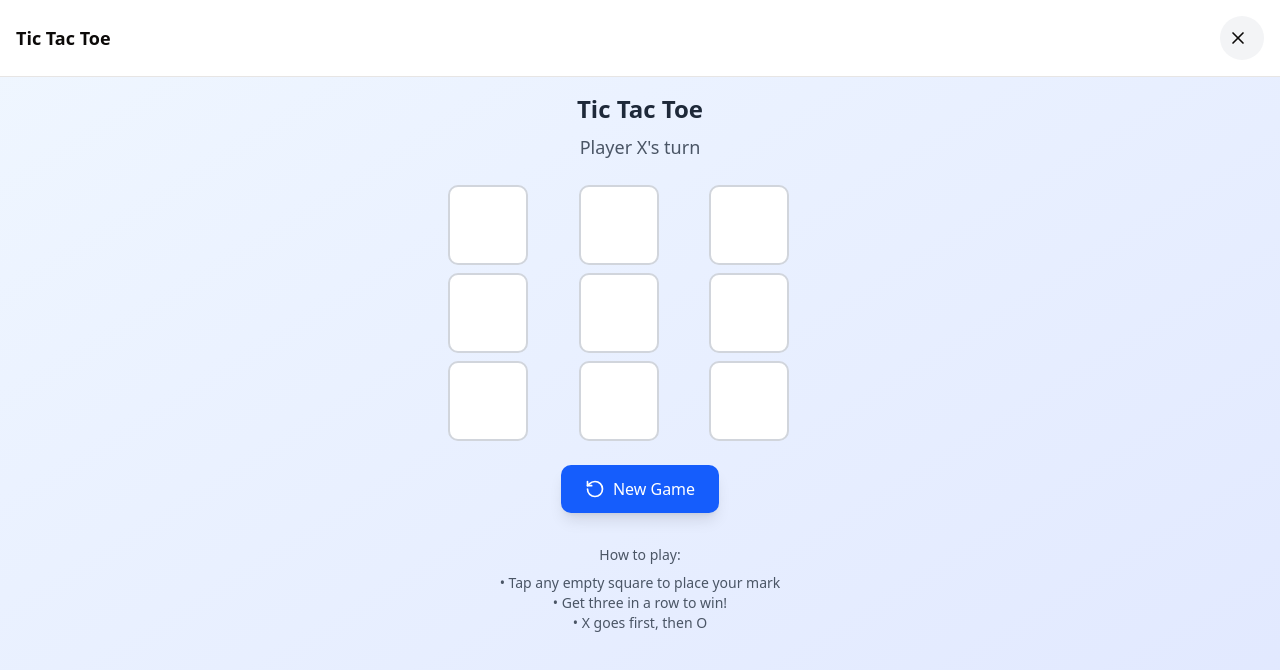
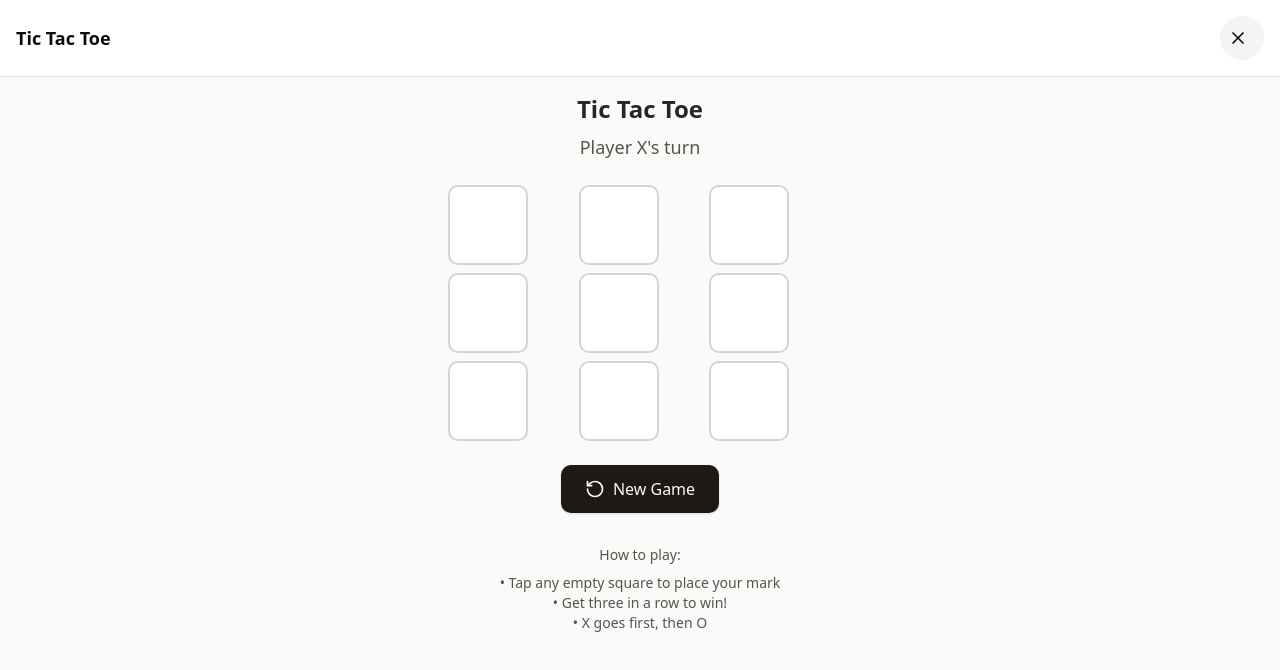
Before and after one commit to aaronang/cursor-mobile, a React (Vite) app: page / in a window 1280 px wide. Both pictures are taken after a click on the button "Tic Tac Toe". Shown: the top 670 px of the page. Built offline with nearby package versions, Linux system fonts and the light colour scheme.

Commit message:
Update Tic Tac Toe styling with stone color palette and refined UI
Co-authored-by: awz.ang <awz.ang@gmail.com>

```diff
--- a/src/components/TicTacToe.tsx
+++ b/src/components/TicTacToe.tsx
@@ -70,21 +70,21 @@ export function TicTacToe() {
         key={index}
         onClick={() => handleSquareClick(index)}
         disabled={value !== null || winner !== null || gameOver}
-        className="w-20 h-20 bg-white border-2 border-gray-300 rounded-lg flex items-center justify-center text-3xl font-bold transition-all duration-200 hover:bg-gray-50 active:bg-gray-100 disabled:cursor-not-allowed disabled:opacity-100"
+        className="w-20 h-20 bg-white border-2 border-stone-300 rounded-lg flex items-center justify-center text-3xl font-bold transition-all duration-200 hover:bg-stone-50 active:bg-stone-100 disabled:cursor-not-allowed disabled:opacity-100"
       >
-        {value === "X" && <X className="w-10 h-10 text-blue-600" />}
-        {value === "O" && <Circle className="w-10 h-10 text-red-600" />}
+        {value === "X" && <X className="w-10 h-10 text-stone-800" />}
+        {value === "O" && <Circle className="w-10 h-10 text-stone-600" />}
       </button>
     )
   }
 
   return (
-    <div className="min-h-screen bg-gradient-to-br from-blue-50 to-indigo-100 p-4">
+    <div className="min-h-screen bg-stone-50 p-4">
       <div className="max-w-sm mx-auto">
         {/* Game Header */}
         <div className="text-center mb-6">
-          <h2 className="text-2xl font-bold text-gray-800 mb-2">Tic Tac Toe</h2>
-          <p className="text-lg text-gray-600 font-medium">{getStatusMessage()}</p>
+          <h2 className="text-2xl font-bold text-stone-800 mb-2">Tic Tac Toe</h2>
+          <p className="text-lg text-stone-600 font-medium">{getStatusMessage()}</p>
         </div>
 
         {/* Game Board */}
@@ -96,7 +96,7 @@ export function TicTacToe() {
         <div className="text-center">
           <button
             onClick={resetGame}
-            className="inline-flex items-center gap-2 px-6 py-3 bg-blue-600 text-white font-medium rounded-lg hover:bg-blue-700 active:bg-blue-800 transition-colors shadow-lg hover:shadow-xl"
+            className="inline-flex items-center gap-2 px-6 py-3 bg-stone-900 text-stone-50 font-medium rounded-lg hover:bg-stone-800 active:bg-stone-700 transition-colors shadow-sm"
           >
             <RotateCcw className="w-5 h-5" />
             New Game
@@ -104,7 +104,7 @@ export function TicTacToe() {
         </div>
 
         {/* Game Instructions */}
-        <div className="mt-8 text-center text-gray-600 text-sm">
+        <div className="mt-8 text-center text-stone-600 text-sm">
           <p className="mb-2">How to play:</p>
           <p>• Tap any empty square to place your mark</p>
           <p>• Get three in a row to win!</p>
```
